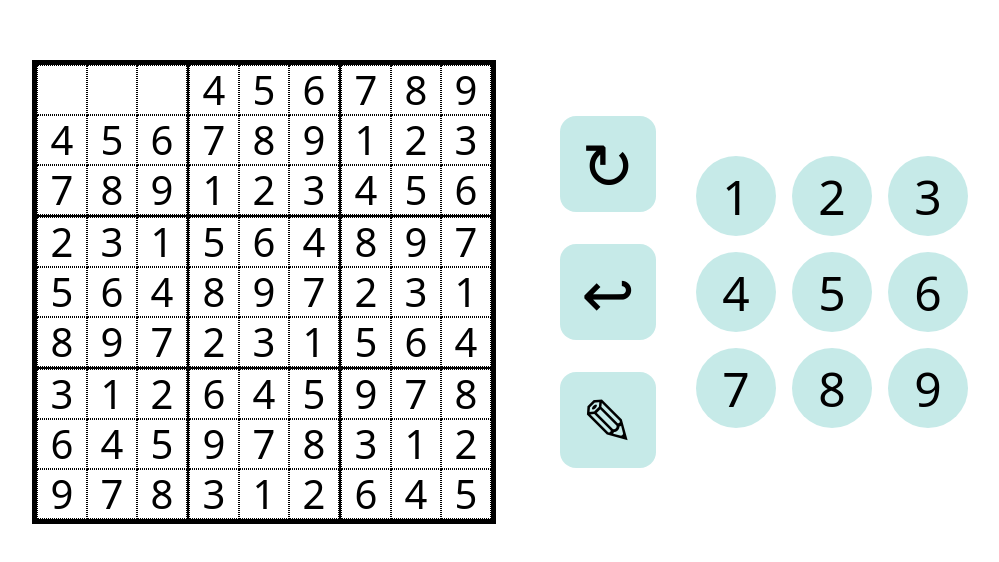
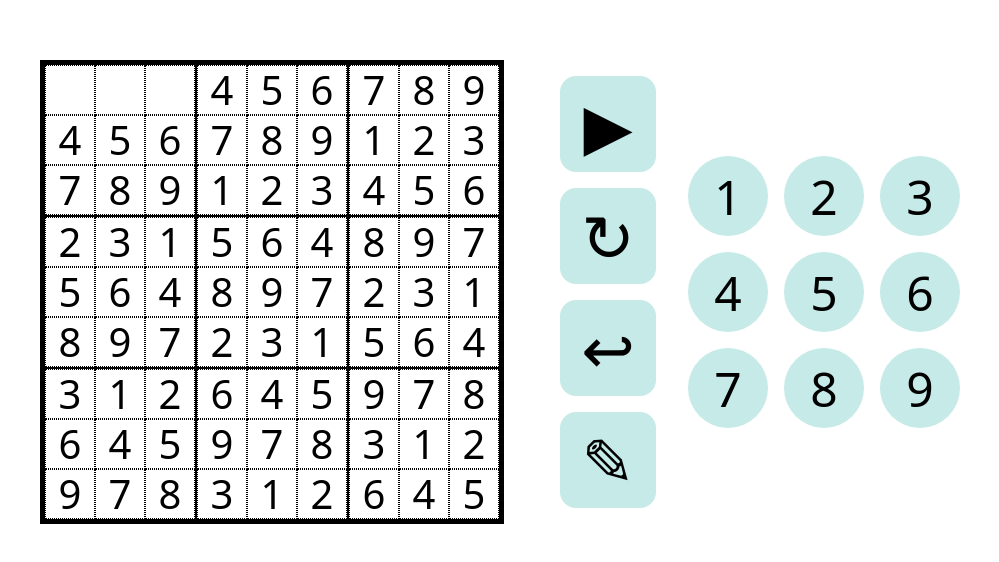
Before and after one commit to sebapereira111/sudoku, a React app: page / in a window 1280 px wide. Shown: the part 108-670 px from the top of the page, without its empty margins (136-1135 px from the left). Built offline with nearby package versions, Linux system fonts and the light colour scheme; the HTML template or start-up script is replaced by a standard one.

Commit message:
Creacion de boton para nuevo juego

```diff
--- a/src/components/controles/Controles.css
+++ b/src/components/controles/Controles.css
@@ -12,7 +12,7 @@
 }
 
 .boton-utilidades {
-    margin: 1rem;
+    margin: 0.5rem;
     height: 6rem;
     width: 6rem;
     font-size: 4rem;
--- a/src/components/controles/Controles.jsx
+++ b/src/components/controles/Controles.jsx
@@ -2,6 +2,11 @@ import './Controles.css'
 import { inputChange } from '../../utils/inputChange';
 
 function Controles({ setTableroActual, tableroInicial, boxSeleccionado, setBoxSeleccionado, apuntesActivados, setApuntesActivados, tableroActual, apuntes, setApuntes }) {
+
+    function handleNuevo(e) {
+        e.stopPropagation();
+        e.preventDefault();
+    }
 
     function handleReiniciar(e) {
         e.stopPropagation();
@@ -18,6 +23,7 @@ function Controles({ setTableroActual, tableroInicial, boxSeleccionado, setBoxSe
         <>
             <div className='contenedor-controles'>
                 <div className='contenedor-utilidades'>
+                    <button id='nuevo' className='boton-utilidades' onMouseDown={handleNuevo}>▶︎</button>
                     <button id='reiniciar' className='boton-utilidades' onMouseDown={handleReiniciar}>↻</button>
                     <button id='borrar' className='boton-utilidades' onMouseDown={handleMouseDown}>↩</button>
                     <button id='apuntes' className={apuntesActivados ? 'boton-utilidades apuntes-activados' : 'boton-utilidades' } onMouseDown={handleMouseDown} >✎</button>
```
